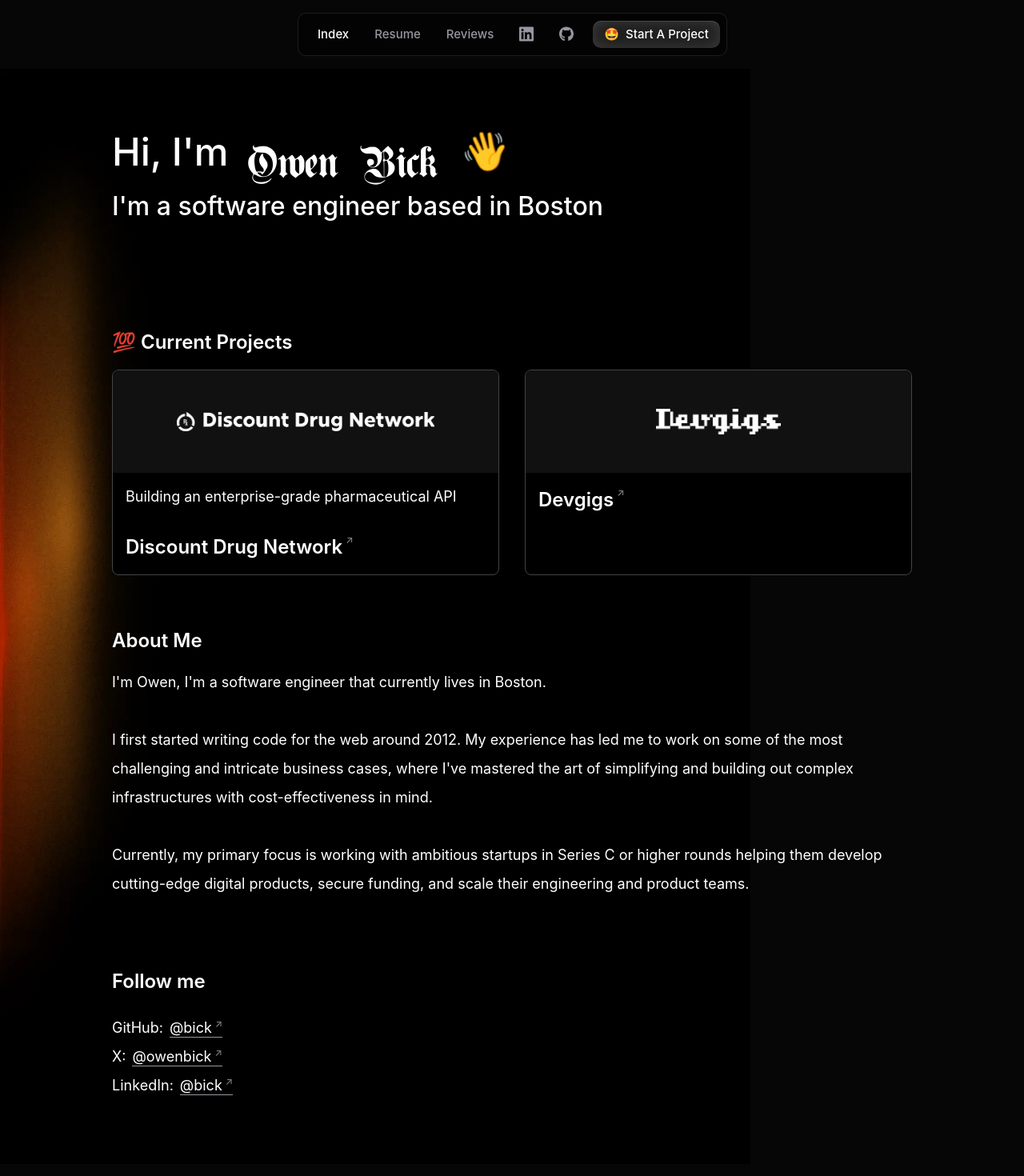
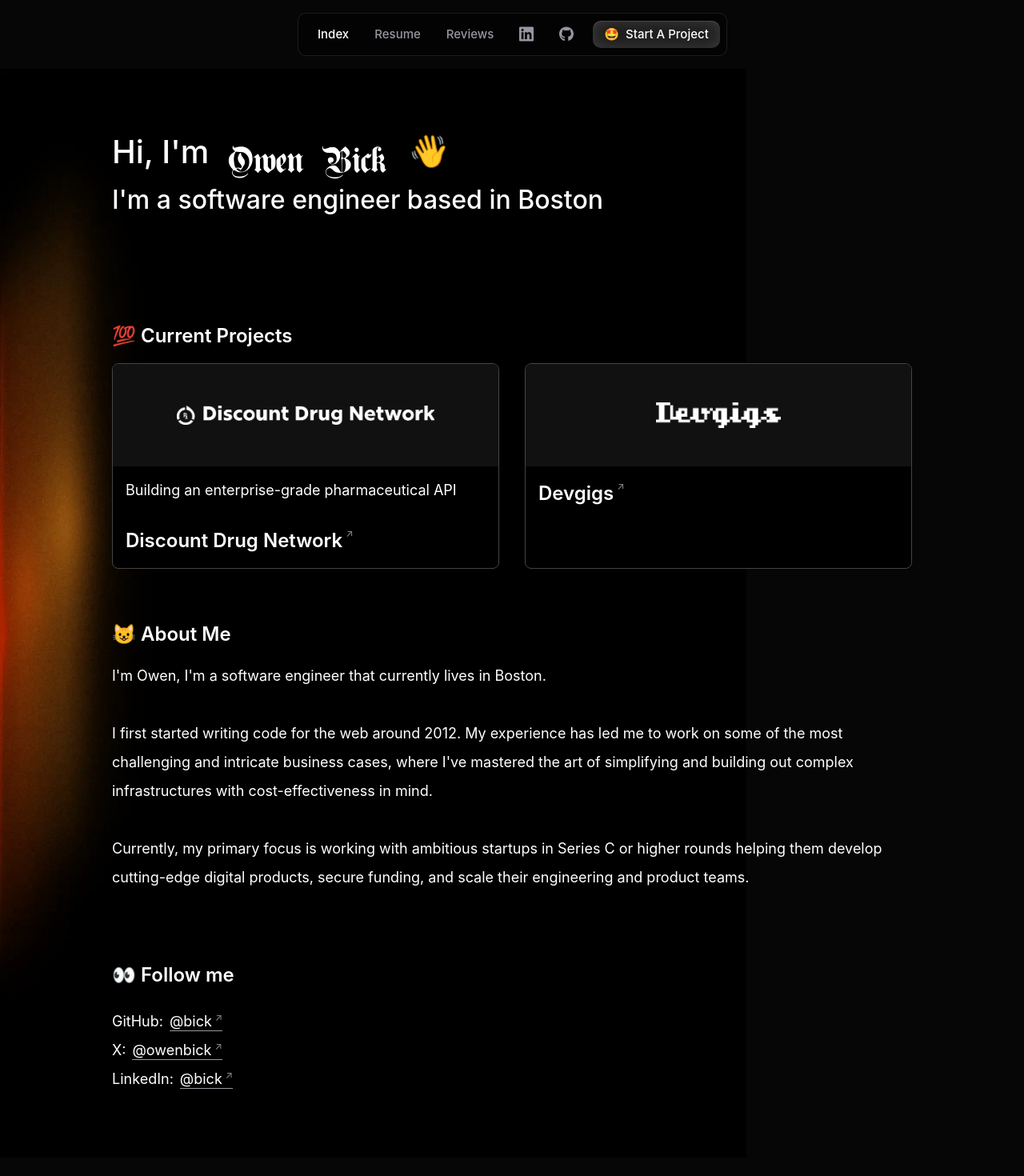
Before and after one commit to bick/website, a Next.js app: page / in a window 1280 px wide. Shown: the top 1470 px of the page at 80% size. Built offline with nearby package versions, Linux system fonts and the light colour scheme.

Commit message:
Add emojis

```diff
--- a/components/About.tsx
+++ b/components/About.tsx
@@ -6,7 +6,7 @@
     return (
         <section className={styles.about}>
             <div className="container">
-                <h3>About Me</h3>
+                <h3>😺 About Me</h3>
                 <p className="about__boston">
                     I&apos;m Owen, I&apos;m a software engineer that currently lives
                     in Boston.
--- a/components/Resume.tsx
+++ b/components/Resume.tsx
@@ -8,7 +8,7 @@
         <section className={heroStyles.hero}>
             <div className="container">
                 <h1>
-                    Resume
+                    👔 Resume
                 </h1>
             </div>
         </section>
--- a/components/Reviews.tsx
+++ b/components/Reviews.tsx
@@ -1,34 +1,35 @@
 import Image from "next/image";
 import {useState} from "react";
 import styles from "@/styles/components/reviews.module.scss";
+import heroStyles from "@/styles/components/hero.module.scss";
 
 export default function Footer() {
     const [ratings] = useState([
         // Movies
-        { name: "Star Wars: Episode I", rating: 6, tags: ["Movie"] },
-        { name: "Star Wars: Episode II", rating: 6.5, tags: ["Movie"] },
-        { name: "Star Wars: Episode III", rating: 7, tags: ["Movie"] },
-        { name: "Star Wars: Episode IV", rating: 9, tags: ["Movie"] },
-        { name: "Star Wars: Episode V", rating: 9, tags: ["Movie"] },
-        { name: "Star Wars: Episode VI", rating: 9, tags: ["Movie"] },
-        { name: "Star Wars: Episode VII", rating: 6, tags: ["Movie"] },
-        { name: "Star Wars: Episode VIII", rating: 4, tags: ["Movie"] },
-        { name: "Star Wars: Episode IX", rating: 4, tags: ["Movie"] },
-        { name: "Oppenheimer", rating: 9, tags: ["Movie"] },
-        { name: "Django: Unchained", rating: 10, tags: ["Movie"] },
-        { name: "The Wolf of Wall Street", rating: 9.5, tags: ["Movie"] },
-        { name: "Goodfellas", rating: 9.5, tags: ["Movie"] },
-        { name: "The Shawshank Redemption", rating: 9.5, tags: ["Movie"] },
-        { name: "The Godfather", rating: 9, tags: ["Movie"] },
-        { name: "The Godfather Part II", rating: 9, tags: ["Movie"] },
-        { name: "Pulp Fiction", rating: 9, tags: ["Movie"] },
-        { name: "Reservoir Dogs", rating: 9, tags: ["Movie"] },
-        { name: "The Batman", rating: 8, tags: ["Movie"] },
-        { name: "It", rating: 8, tags: ["Movie"] },
-        { name: "It Chapter Two", rating: 5, tags: ["Movie"] },
+        {name: "Star Wars: Episode I", rating: 6, tags: ["Movie"]},
+        {name: "Star Wars: Episode II", rating: 6.5, tags: ["Movie"]},
+        {name: "Star Wars: Episode III", rating: 7, tags: ["Movie"]},
+        {name: "Star Wars: Episode IV", rating: 9, tags: ["Movie"]},
+        {name: "Star Wars: Episode V", rating: 9, tags: ["Movie"]},
+        {name: "Star Wars: Episode VI", rating: 9, tags: ["Movie"]},
+        {name: "Star Wars: Episode VII", rating: 6, tags: ["Movie"]},
+        {name: "Star Wars: Episode VIII", rating: 4, tags: ["Movie"]},
+        {name: "Star Wars: Episode IX", rating: 4, tags: ["Movie"]},
+        {name: "Oppenheimer", rating: 9, tags: ["Movie"]},
+        {name: "Django: Unchained", rating: 10, tags: ["Movie"]},
+        {name: "The Wolf of Wall Street", rating: 9.5, tags: ["Movie"]},
+        {name: "Goodfellas", rating: 9.5, tags: ["Movie"]},
+        {name: "The Shawshank Redemption", rating: 9.5, tags: ["Movie"]},
+        {name: "The Godfather", rating: 9, tags: ["Movie"]},
+        {name: "The Godfather Part II", rating: 9, tags: ["Movie"]},
+        {name: "Pulp Fiction", rating: 9, tags: ["Movie"]},
+        {name: "Reservoir Dogs", rating: 9, tags: ["Movie"]},
+        {name: "The Batman", rating: 8, tags: ["Movie"]},
+        {name: "It", rating: 8, tags: ["Movie"]},
+        {name: "It Chapter Two", rating: 5, tags: ["Movie"]},
         // Video Games
-        { name: "Red Dead Redemption 2", rating: 9, tags: ["Video Game"] },
-        { name: "Elden Ring", rating: 10, tags: ["Video Game"] },
+        {name: "Red Dead Redemption 2", rating: 9, tags: ["Video Game"]},
+        {name: "Elden Ring", rating: 10, tags: ["Video Game"]},
         // Music
         {
             name: "To Pimp A Butterfly",
@@ -42,7 +43,7 @@
             rating: 10,
             tags: ["Music"]
         },
-        { name: "Madvillany", credit: ["MF DOOM"], rating: 9, tags: ["Music"] },
+        {name: "Madvillany", credit: ["MF DOOM"], rating: 9, tags: ["Music"]},
         {
             name: "My Beautiful Dark Twisted Fantasy",
             credit: ["Kanye West"],
@@ -55,7 +56,7 @@
             rating: 8,
             tags: ["Music"]
         },
-        { name: "DAMN.", credit: ["Kendrick Lamar"], rating: 9.5, tags: ["Music"] },
+        {name: "DAMN.", credit: ["Kendrick Lamar"], rating: 9.5, tags: ["Music"]},
         {
             name: "Mr. Morale & The Big Steppers",
             credit: ["Kendrick Lamar"],
@@ -74,24 +75,25 @@
             rating: 8,
             tags: ["Music"]
         },
-        { name: "Stoney", credit: ["Post Malone"], rating: 7, tags: ["Music"] },
+        {name: "Stoney", credit: ["Post Malone"], rating: 7, tags: ["Music"]},
         // Tech
-        { name: "Apple M1 Pro 14-inch MacBook Pro", rating: 8, tags: ["Tech"] },
-        { name: "Apple iPhone 12", rating: 9, tags: ["Tech"] },
-        { name: "Apple iPhone 15", rating: 10, tags: ["Tech"] },
+        {name: "Apple M1 Pro 14-inch MacBook Pro", rating: 8, tags: ["Tech"]},
+        {name: "Apple iPhone 12", rating: 9, tags: ["Tech"]},
+        {name: "Apple iPhone 15", rating: 10, tags: ["Tech"]},
         // Wrestling Shows
-        { name: "Wrestlemania 24", rating: 9, tags: ["Wrestling"] },
-        { name: "Wrestlemania 25", rating: 9.5, tags: ["Wrestling"] },
-        { name: "Wrestlemania 26", rating: 9, tags: ["Wrestling"] },
-        { name: "Wrestlemania 27", rating: 3, tags: ["Wrestling"] },
-        { name: "Wrestlemania 28", rating: 5, tags: ["Wrestling"] },
-        { name: "Wrestlemania 29", rating: 6, tags: ["Wrestling"] },
-        { name: "Wrestlemania 30", rating: 10, tags: ["Wrestling"] },
-        { name: "Wrestlemania 38 Night 1", rating: 10, tags: ["Wrestling"] },
-        { name: "Wrestlemania 38 Night 2", rating: 9, tags: ["Wrestling"] },
-        { name: "Wrestlemania 39 Night 1", rating: 10, tags: ["Wrestling"] },
-        { name: "Wrestlemania 39 Night 2", rating: 9.5, tags: ["Wrestling"] },
-        { name: "AEW All In 2023", rating: 8, tags: ["Wrestling"] }
+        {name: "Wrestlemania 24", rating: 9, tags: ["Wrestling"]},
+        {name: "Wrestlemania 25", rating: 9.5, tags: ["Wrestling"]},
+        {name: "Wrestlemania 26", rating: 9, tags: ["Wrestling"]},
+        {name: "Wrestlemania 27", rating: 3, tags: ["Wrestling"]},
+        {name: "Wrestlemania 28", rating: 5, tags: ["Wrestling"]},
+        {name: "Wrestlemania 29", rating: 6, tags: ["Wrestling"]},
+        {name: "Wrestlemania 30", rating: 10, tags: ["Wrestling"]},
+        {name: "Wrestlemania 38 Night 1", rating: 10, tags: ["Wrestling"]},
+        {name: "Wrestlemania 38 Night 2", rating: 9, tags: ["Wrestling"]},
+        {name: "Wrestlemania 39 Night 1", rating: 10, tags: ["Wrestling"]},
+        {name: "Wrestlemania 39 Night 2", rating: 9.5, tags: ["Wrestling"]},
+        {name: "Wrestlemania XL Night 1", rating: 7, tags: ["Wrestling"]},
+        {name: "Wrestlemania XL Night 2", rating: 10, tags: ["Wrestling"]},
     ]);
 
     const [selectedTag, setSelectedTag] = useState("All");
@@ -106,6 +108,14 @@
     };
 
     return (
+        <>
+            <section className={heroStyles.hero}>
+                <div className="container">
+                    <h1>
+                        ⭐️ Reviews
+                    </h1>
+                </div>
+            </section>
             <section className={styles.reviews}>
                 <div className="container">
                     <p>
@@ -175,5 +185,6 @@
                     </table>
                 </div>
             </section>
+        </>
     );
 };
--- a/components/Social.tsx
+++ b/components/Social.tsx
@@ -5,7 +5,7 @@
     return (
         <section className={styles.social}>
             <div className="container">
-                <h3>Follow me</h3>
+                <h3>👀 Follow me</h3>
                 <span>GitHub: </span>
                 <Link href="https://github.com/bick" target="_blank">
                     @bick
--- a/pages/reviews.tsx
+++ b/pages/reviews.tsx
@@ -1,6 +1,4 @@
 import Head from "next/head";
-import Link from "next/link";
-import Image from "next/image";
 import Layout from "@/components/Layout";
 import Header from "@/components/Header";
 import Footer from "@/components/Footer";
@@ -11,18 +9,13 @@
         <>
             <Head>
                 <title>Reviews – Owen Bick</title>
-        <link rel="icon" href="/favicon.ico" />
-        <meta name="description" content="Ratings and reviews by Owen Bick" />
-        <meta name="author" content="Owen Bick" />
+                <link rel="icon" href="/favicon.ico"/>
+                <meta name="description" content="Ratings and reviews by Owen Bick"/>
+                <meta name="author" content="Owen Bick"/>
             </Head>
             <Header></Header>
             <Layout>
-        <section className="hero">
-          <div className="container">
-            <h1>Reviews &amp; Ratings</h1>
-          </div>
-        </section>
-        <Reviews />
+                <Reviews/>
             </Layout>
             <Footer></Footer>
         </>
--- a/styles/components/hero.module.scss
+++ b/styles/components/hero.module.scss
@@ -3,7 +3,7 @@
 
   h1 {
     font-weight: 500;
-    font-size: 3rem;
+    font-size: 2.5rem;
     margin-bottom: 0.25rem;
   }
 
```
Lines whose indentation alone changed are shown as unchanged.
